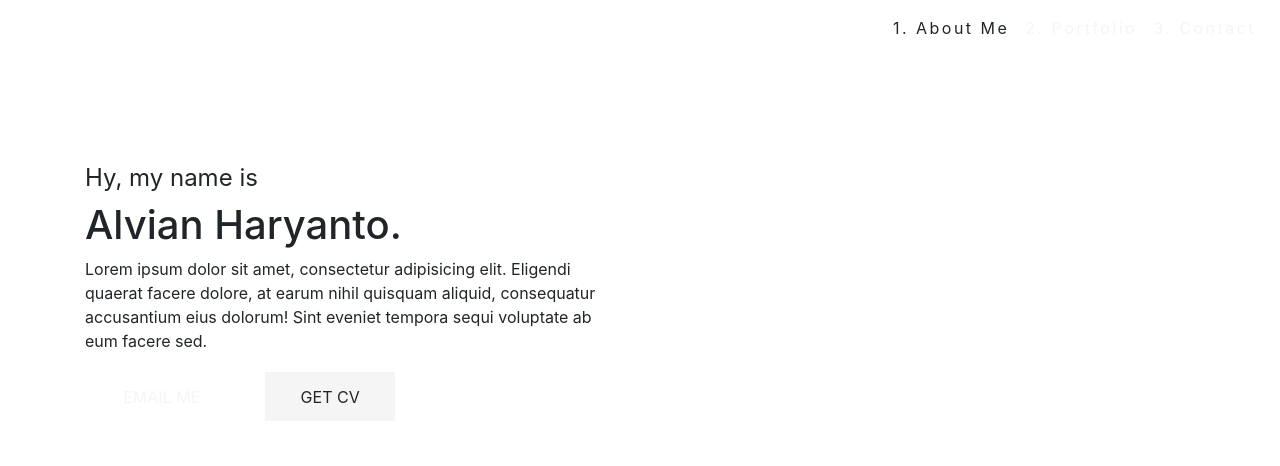
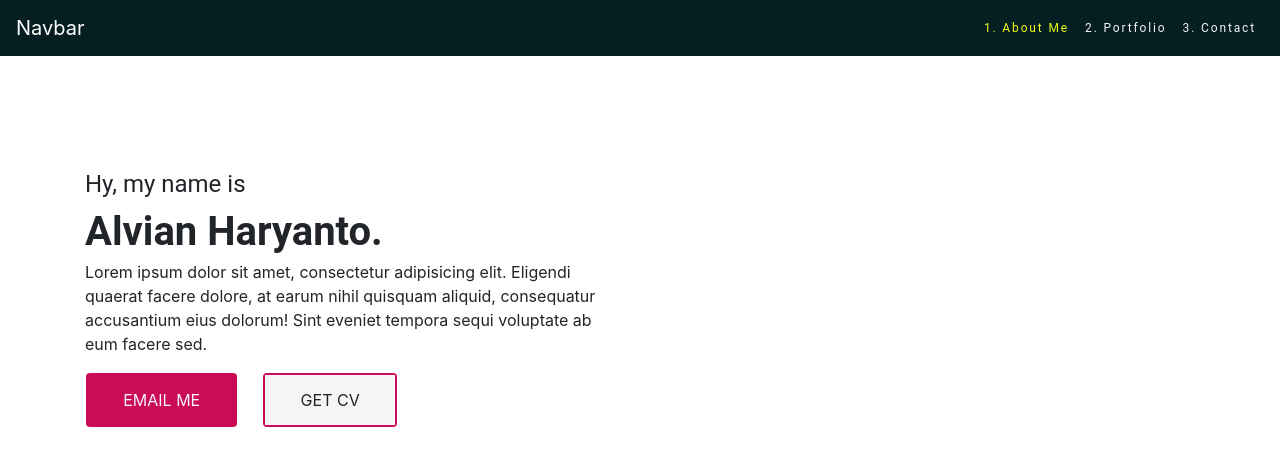
Before and after one commit to imvickykumar999/alvianharyanto.github.io, a PHP site: page / in a window 1280 px wide. Shown: the top 466 px of the page. Run offline with PHP 8.4, Linux system fonts and the light colour scheme.

Commit message:
ubah css

```diff
--- a/css/style.css
+++ b/css/style.css
@@ -11,21 +11,13 @@
     color : var(--link-color);
 }
 
-
 /* Css Variables */
-<<<<<<< HEAD
 
 :root {
     --primary2-color: #051e22;
     --secondary-color: #f0fe11;
     --link-color: #ca0b58;
     --button-color: #219fb5;
-=======
-@import url('/css/partials/_variables.css');
-
-/* Css Global */
-@import url('/css/partials/_global.css');
->>>>>>> 8bdd6cff92f7c2dd1c6a3b9f209e240747f88ce2
 
 /* Font family variables */
     --roboto:'Roboto', sans;
@@ -64,7 +56,6 @@
     font-weight: 400;
     font-size: 1.5em;
 }
-<<<<<<< HEAD
 
 /* Global Style Css */
 
@@ -114,6 +105,3 @@
     background-clip: padding-box;
     color: whitesmoke;
 }
-
-=======
->>>>>>> 8bdd6cff92f7c2dd1c6a3b9f209e240747f88ce2
```
